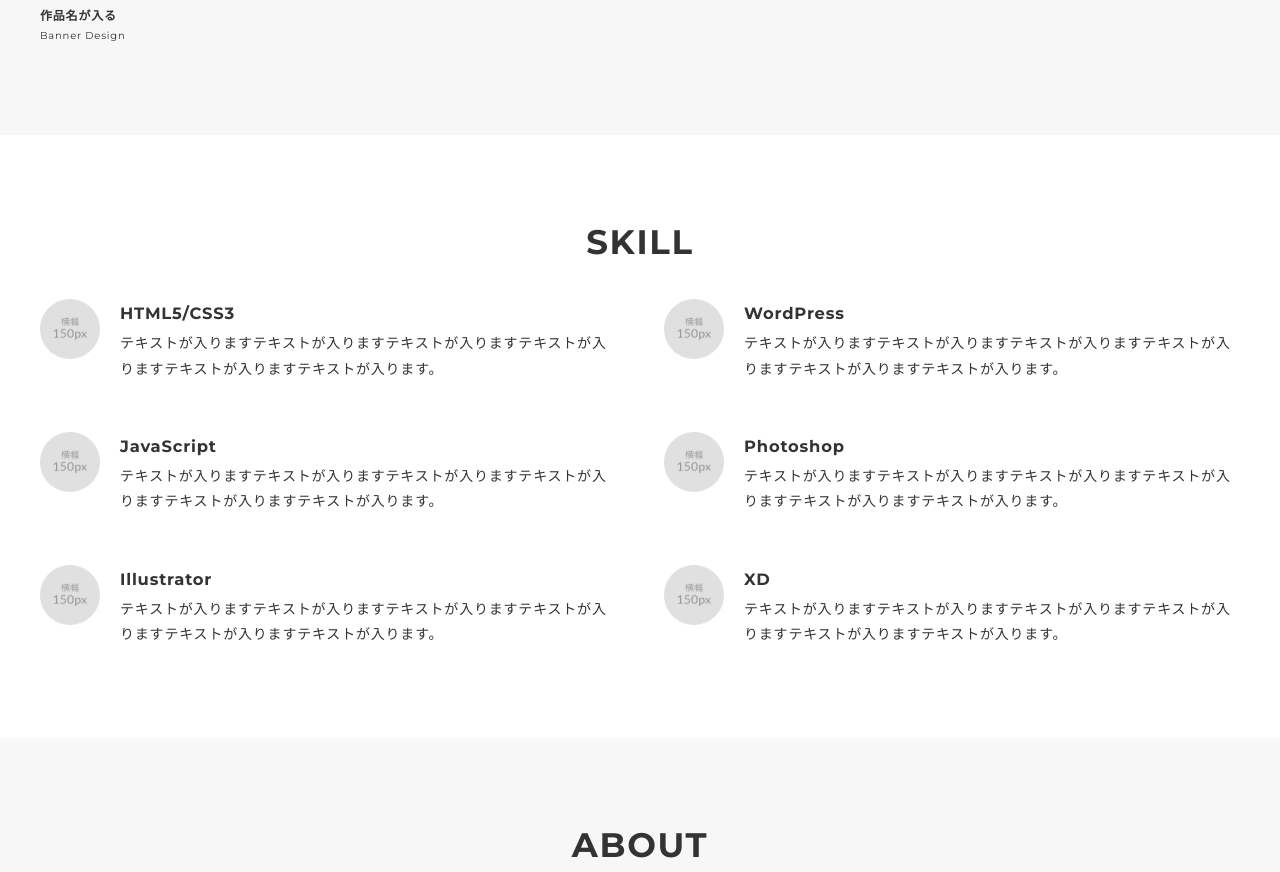
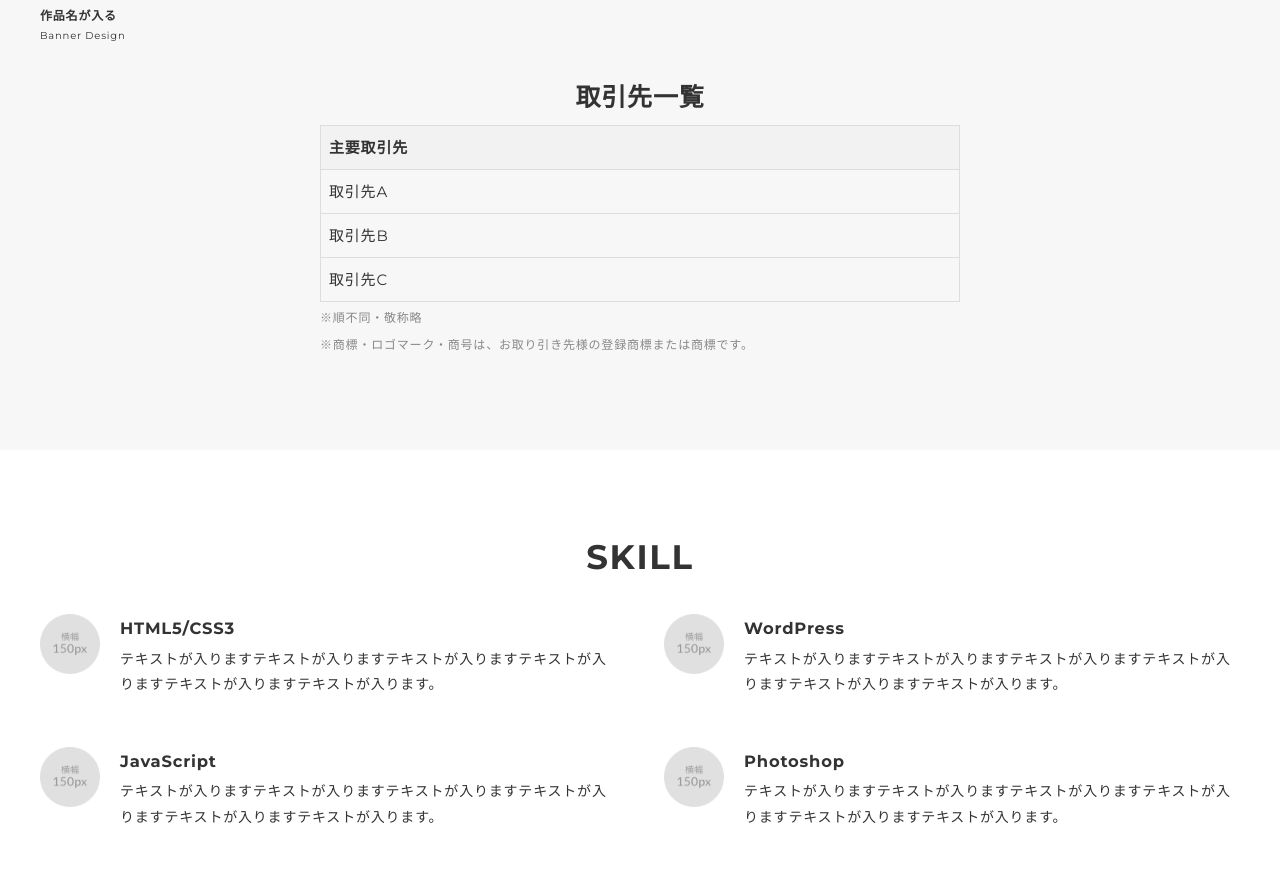
Before and after one commit to nagito-hiroshima/portfolio, a plain HTML site: page index.html in a window 1280 px wide. Shown: the part 2701-3573 px from the top of the page. Drawn offline with nearby package versions, Linux system fonts and the light colour scheme.

Commit message:
取引先追加。商取引

```diff
--- /dev/null
+++ b/css/commerical.css
@@ -0,0 +1,22 @@
+.title{
+    margin-top: 50px;
+    text-align: center;
+}
+table {
+
+    font-family: Arial, sans-serif;
+    margin: 20px auto;
+    border-collapse: collapse;
+    width: 70%;
+}
+
+th,
+td {
+    border: 1px solid #ddd;
+    padding: 8px;
+    text-align: left;
+}
+
+th {
+    background-color: #f2f2f2;
+}
--- a/css/style.css
+++ b/css/style.css
@@ -484,3 +484,36 @@ li {
         padding: 50px 0;
     }
 }
+
+
+.client {
+    font-size: 25px;
+    margin: 30px 0 5px 0;
+    text-align: center;
+}
+
+.client-table {
+    font-size: 15px;
+    margin: auto;
+    border-collapse: collapse;
+    width: 50%;
+}
+
+.client-table th,
+.client-table td {
+    border: 1px solid #ddd;
+    padding: 8px;
+    text-align: left;
+}
+
+.client-table th {
+    background-color: #f2f2f2;
+}
+
+.footnote {
+    text-align: left;
+    width: 50%;
+    margin: 5px auto;
+    font-size: 12px;
+    color: #888;
+}
--- a/index.html
+++ b/index.html
@@ -134,6 +134,31 @@
                         </a>
                     </div>
                 </div>
+
+                <!-- client-->
+                <h1 class="client">取引先一覧</h1>
+                <table class="client-table">
+                    <tr>
+                        <th>主要取引先</th>
+                    <tr>
+                        <td>取引先A</td>
+                    </tr>
+                    <tr>
+                        <td>取引先B</td>
+                    </tr>
+                    <tr>
+                        <td>取引先C</td>
+                    </tr>
+                    <!-- 追加の取引先情報をここに追記する -->
+
+
+                </table>
+                <p class="footnote">※順不同・敬称略</p>
+                <p class="footnote">※商標・ロゴマーク・商号は、お取り引き先様の登録商標または商標です。</p>
+
+
+                <!-- /client-->
+
             </section>
             <!-- /works -->
 
@@ -225,7 +250,8 @@
                     </p>
                     <div class="contact-list">
                         <a class="contact-item" href="https://twitter.com/" target="_blank" rel="noopener">Twitter</a>
-                        <a class="contact-item" href="https://www.instagram.com/" target="_blank" rel="noopener">Instagram</a>
+                        <a class="contact-item" href="https://www.instagram.com/" target="_blank"
+                            rel="noopener">Instagram</a>
                         <span class="contact-item">xxxxxx@gmail.com</span>
 
                     </div>
@@ -233,7 +259,7 @@
                         moenaigomi<span aria-hidden>_</span>
                         <span aria-hidden class="cybr-btn__glitch">moenaigomi</span>
                         <span aria-hidden class="cybr-btn__tag">G19</span>
-                      </button>
+                    </button>
 
 
                 </div>
```
Also changed, not shown: commerical.html (added, +117 -0 lines).
